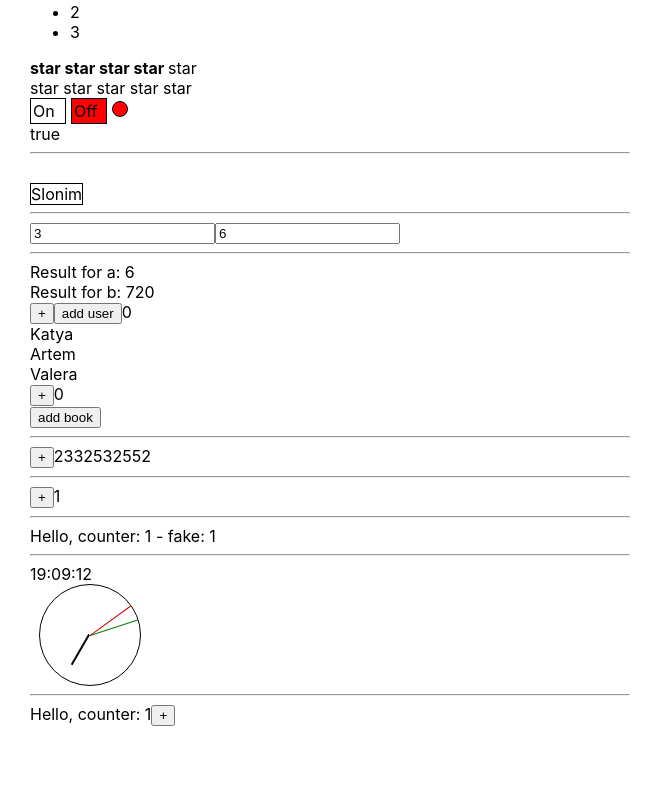
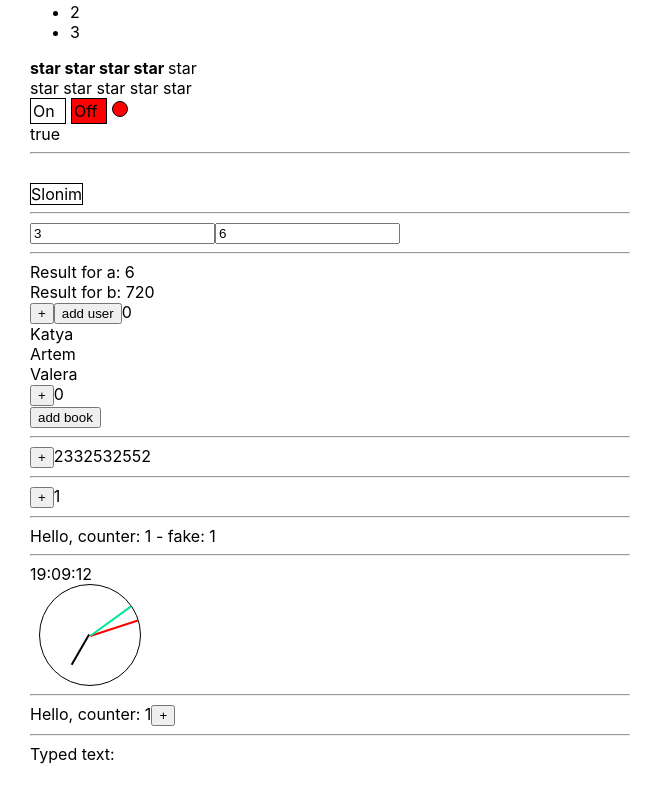
Before and after one commit to katsiarynalashcheuskaya/kabzda, a React (Create React App) app: page / in a window 1280 px wide. Shown: the part 210-1004 px from the top of the page, without its empty margins (0-663 px from the left). Before the commit the page ends 966 px from the top, so only its background shows below. Built offline with nearby package versions, Linux system fonts and the light colour scheme.

Commit message:
removeEventListener, clearInterval in UseEffect and so on

```diff
--- a/src/App.tsx
+++ b/src/App.tsx
@@ -10,7 +10,7 @@ import {DifficultCountingExample, HelpsReactMemoExample, LikeUseCallback} from "
 import {Example1} from "./components/UseState/UseState";
 import {SetTimeoutExample, SimpleExample} from "./components/UseEffect/UseEffect";
 import {Clock} from "./components/Clock/Clock";
-import {ResetEffectExample} from "./components/UseEffect/ResetEffect";
+import {KeysTrackerExample, ResetEffectExample} from "./components/UseEffect/ResetEffect";
 
 //function declaration
 function App() {
@@ -65,6 +65,7 @@ function App() {
         <Clock mode={'digital'}/>
         <Clock mode={'analog'}/>
         <ResetEffectExample/>
+        <KeysTrackerExample/>
         {/*<SelectWithoutValue value={value1} onChange={setValue1}
                 items={[
                     {value: '1', title: 'Minsk'},
--- a/src/components/Clock/AnalogClock.module.css
+++ b/src/components/Clock/AnalogClock.module.css
@@ -22,14 +22,14 @@
     transform-origin: bottom left;
 }
 .clock .analog_clock .seconds {
-    border-left: solid 1px green;
+    border-left: solid 2px rgb(255, 0, 0);
 }
 .clock .analog_clock .minutes {
-    border-left: solid 1px #c00;
+    border-left: solid 2px #00e797;
 }
 .clock .analog_clock .hours {
     width: 35px;
     height: 35px;
     top: 15px;
-    border-left: solid 2px #000;
+    border-left: solid 2px #000000;
 }
--- a/src/components/UseEffect/ResetEffect.tsx
+++ b/src/components/UseEffect/ResetEffect.tsx
@@ -17,7 +17,26 @@ export const ResetEffectExample = () => {
         Hello, counter: {counter}
         <button onClick={()=>{setCounter(state => state + 1)}}>+</button>
     </div>
+};
+
+export const KeysTrackerExample = () => {
+    const [text, setText] = useState('')
+    console.log('KeysTracker Example   ' + text);
+
+    useEffect(()=>{
+        const handler = (e: KeyboardEvent) => {
+            console.log(e.key)
+            setText(text + e.key)
+        }
+        window.document.addEventListener('keypress', handler)
+        return () => {
+            window.document.removeEventListener('keypress', handler)
+        }
+    }, [text])
+
+    return <div>
+        <hr/>
+        Typed text: {text}
+    </div>
 
 };
-
-export default ResetEffectExample;
```
